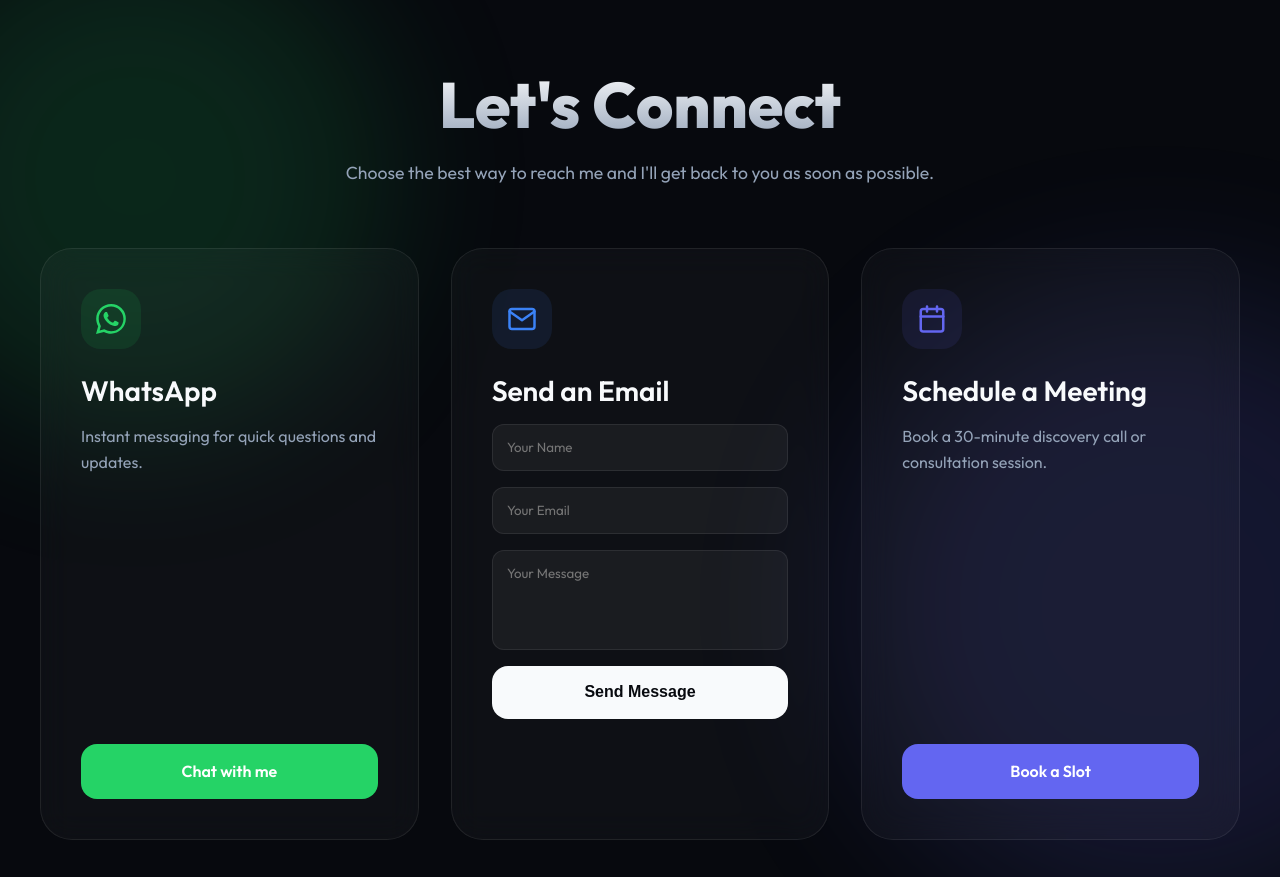
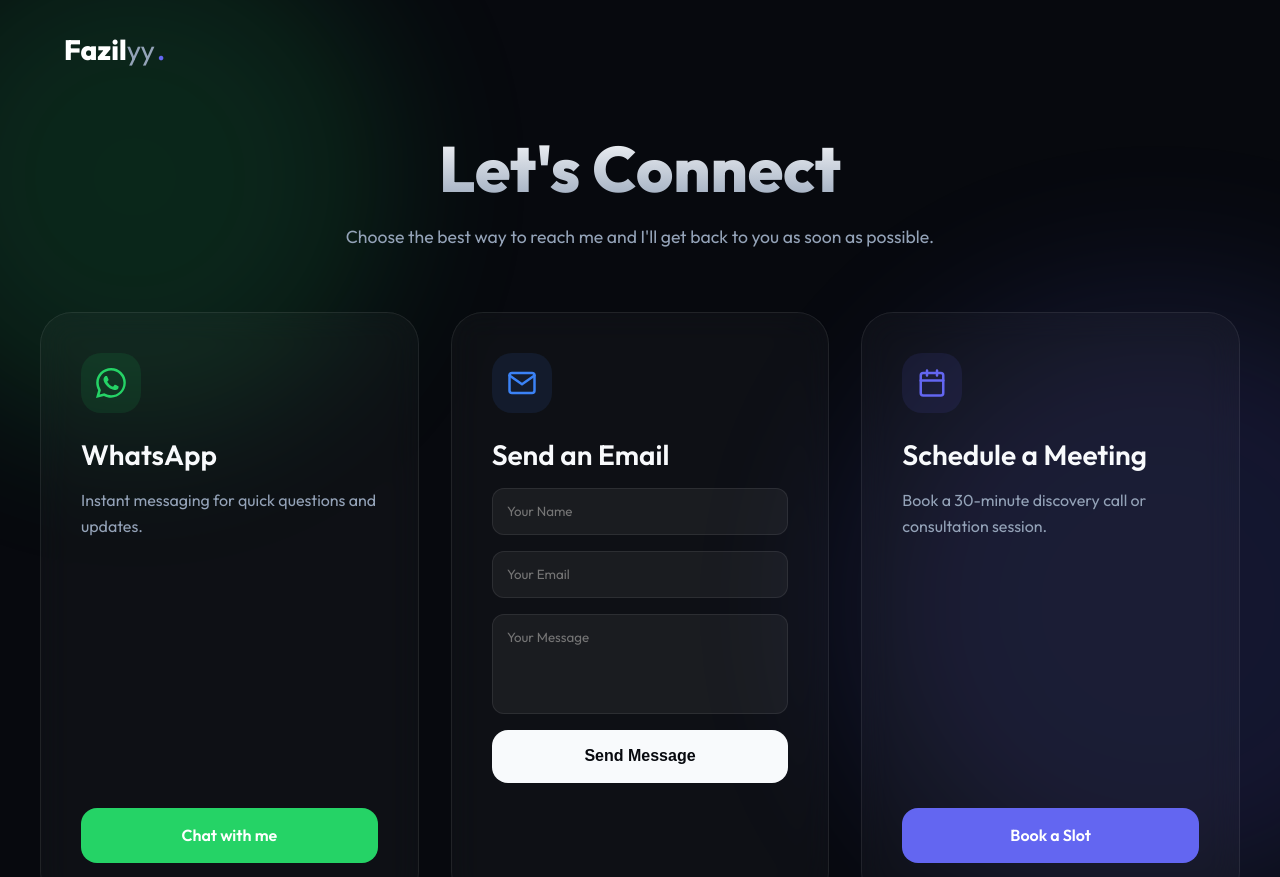
Before and after one commit to Fazilyousafzai/Contact-Me-On-Whatsapp-, a website: page index.html in a window 1280 px wide. Shown: the top 877 px of the page. Drawn offline with Linux system fonts and the light colour scheme.

Commit message:
Add Fazilyy. logo to the top left

```diff
--- a/index.css
+++ b/index.css
@@ -25,7 +25,41 @@ body {
     display: flex;
     justify-content: center;
     overflow-x: hidden;
-    padding: 4rem 1rem;
+    padding: 8rem 1rem 4rem; /* Increased top padding for nav */
+}
+
+/* Navigation & Logo */
+.nav {
+    position: absolute;
+    top: 0;
+    left: 0;
+    width: 100%;
+    padding: 2rem 4rem;
+    z-index: 100;
+}
+
+.logo {
+    font-size: 1.75rem;
+    display: flex;
+    align-items: baseline;
+    cursor: default;
+}
+
+.logo-bold {
+    font-weight: 800;
+    color: white;
+}
+
+.logo-light {
+    font-weight: 400;
+    color: #94a3b8;
+}
+
+.logo-dot {
+    color: #6366f1; /* Purple matching Calendly card */
+    font-size: 2.2rem;
+    line-height: 0;
+    margin-left: 1px;
 }
 
 .shape {
--- a/index.html
+++ b/index.html
@@ -8,6 +8,11 @@
     <link rel="stylesheet" href="index.css">
 </head>
 <body>
+    <nav class="nav">
+        <div class="logo">
+            <span class="logo-bold">Fazil</span><span class="logo-light">yy</span><span class="logo-dot">.</span>
+        </div>
+    </nav>
     <div class="shape shape-1"></div>
     <div class="shape shape-2"></div>
 
```
